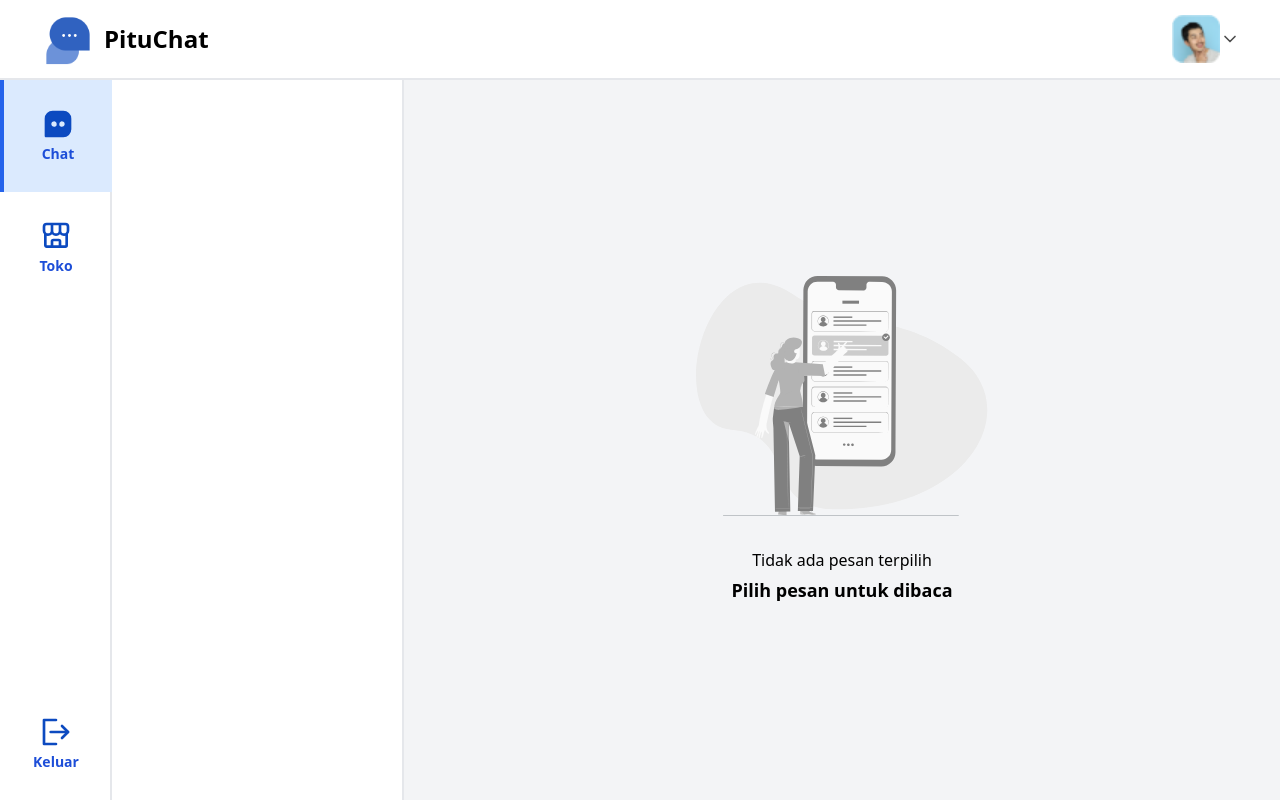
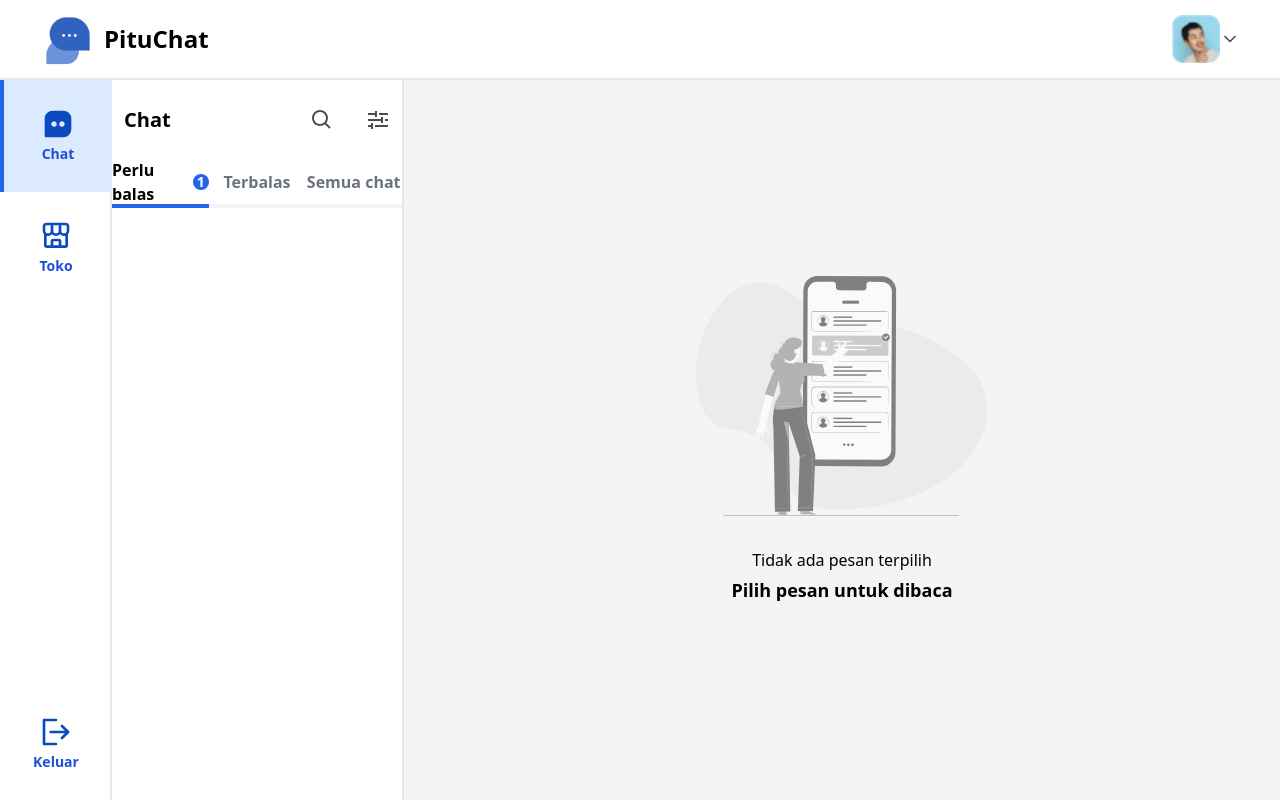
Before and after one commit to fchrgrib/PituChat, a React (Create React App) app: page / in a window 1280 px wide. Built offline with nearby package versions, Linux system fonts and the light colour scheme.

Commit message:
feat: add navchat

```diff
--- a/src/home/chat.tsx
+++ b/src/home/chat.tsx
@@ -1,21 +1,88 @@
 import emptySlc from '../storage/img/pana.svg';
 import ellipseBg from '../storage/img/ellipse_bg.svg';
 import {useState} from "react";
+import icSearch from '../storage/img/ic/search.svg';
+import icSlider from '../storage/img/ic/slider.svg';
+
+interface NavItem {
+    name: string,
+    selected: boolean,
+}
 
 export default function ChatDashboard() {
     const [selected, setSelected] = useState(false)
+    const [items, setItems] = useState<NavItem[]>([
+        {name: "Perlu balas", selected: true},
+        {name: "Terbalas", selected: false},
+        {name: "Semua chat", selected: false},
+    ]);
+
+    const handleItem = (name:string) =>{
+        setItems(items.map((item) => {
+            if (item.name === name){
+                return {...item, selected: true}
+            }
+            return {...item, selected: false}
+        }))
+    }
+
+
     return (
         <div className="w-full h-full flex">
-            <div className="w-1/4 h-full border-r-2 border-gray-200">
+            <div className="w-1/4 flex-col h-full border-r-2 border-gray-200 flex">
+                <div className="w-full h-20 flex items-center justify-between font-semibold text-xl p-3">
+                    <p>Chat</p>
+                    <div className="w-20 h-full flex items-center justify-between cursor-pointer select-none">
+                        <img
+                            src={icSearch}
+                            className="w-6 h-6"
+                            alt="search"/>
+                        <img
+                            src={icSlider}
+                            className="w-6 h-6"
+                            alt="slider"/>
+                    </div>
+                </div>
+                <div className="w-full h-12 flex items-center justify-center">
+                    {
+                        items.map((item,index)=>(
+                            <div
+                                onClick={()=>{handleItem(item.name)}}
+                                className={`w-2/3 h-full flex items-center justify-center cursor-pointer
+                                ${(item.selected)
+                                    ?"border-b-4 border-blue-600 font-semibold"
+                                    :"border-b-4 border-gray-100 font-semibold text-gray-500 select-none"}`}
+                                key={index}>
+                                <p>{item.name}</p>
+                                {
+                                    item.name === "Perlu balas"
+                                    ?(
+                                            <div
+                                                className="bg-blue-600 rounded-xl ms-2 min-w-4 h-4 flex flex-col items-center justify-center
+                                                 text-white text-sm font-sans">1</div>
+                                    )
+                                    :null
+                                }
+                            </div>
+                            )
+                        )
+                    }
+                </div>
             </div>
             {
                 selected
                     ?null
                     :(
-                        <div className="w-3/4 bg-gray-100 h-full flex flex-col justify-center items-center">
+                        <div className="w-3/4 bg-gray-100 h-full flex flex-col justify-center items-center select-none">
                             <div className="w-1/3 h-1/3 relative">
-                                <img src={emptySlc} className="w-full h-full select-none absolute top-0 left-0 z-10" alt="empty"/>
-                                <img src={ellipseBg} className="w-full h-full select-none" alt="bg"/>
+                                <img
+                                    src={emptySlc}
+                                    className="w-full h-full absolute top-0 left-0 z-10"
+                                    alt="empty"/>
+                                <img
+                                    src={ellipseBg}
+                                    className="w-full h-full"
+                                    alt="bg"/>
                             </div>
                             <p className="font-normal mt-8">Tidak ada pesan terpilih</p>
                             <p className="font-semibold mt-1 text-lg">Pilih pesan untuk dibaca</p>
```
Also changed, not shown: src/storage/img/ic/search.svg (added), src/storage/img/ic/slider.svg (added).
